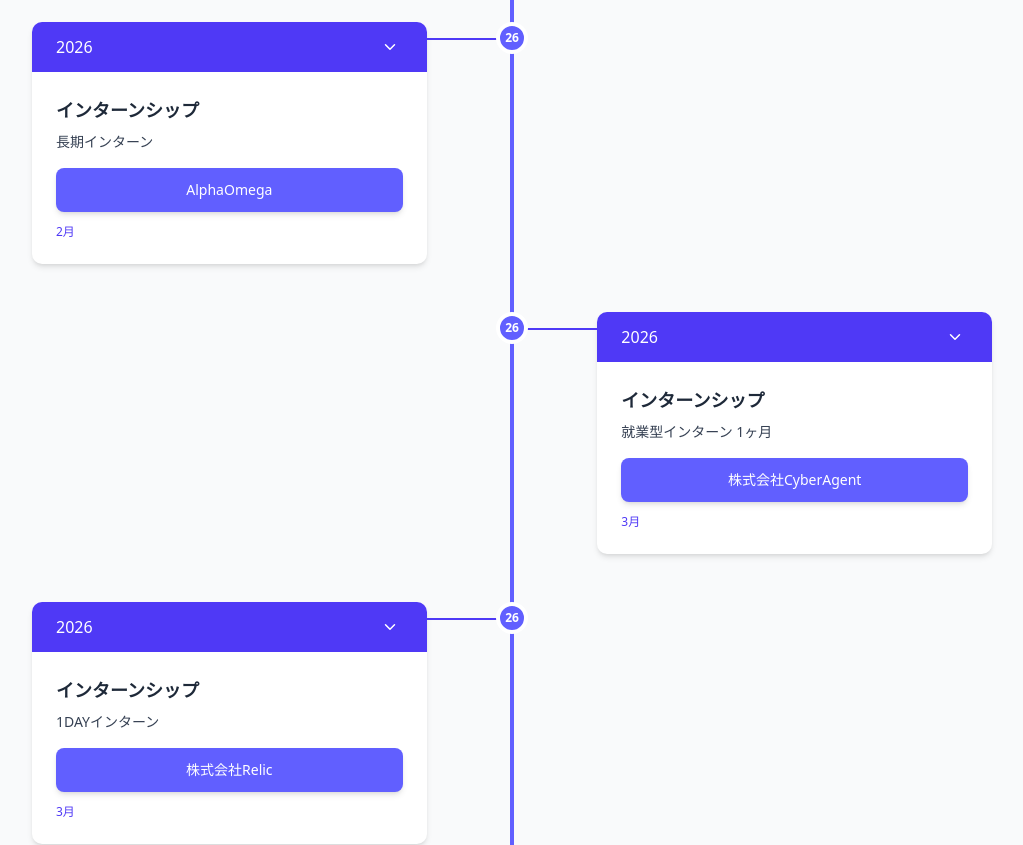
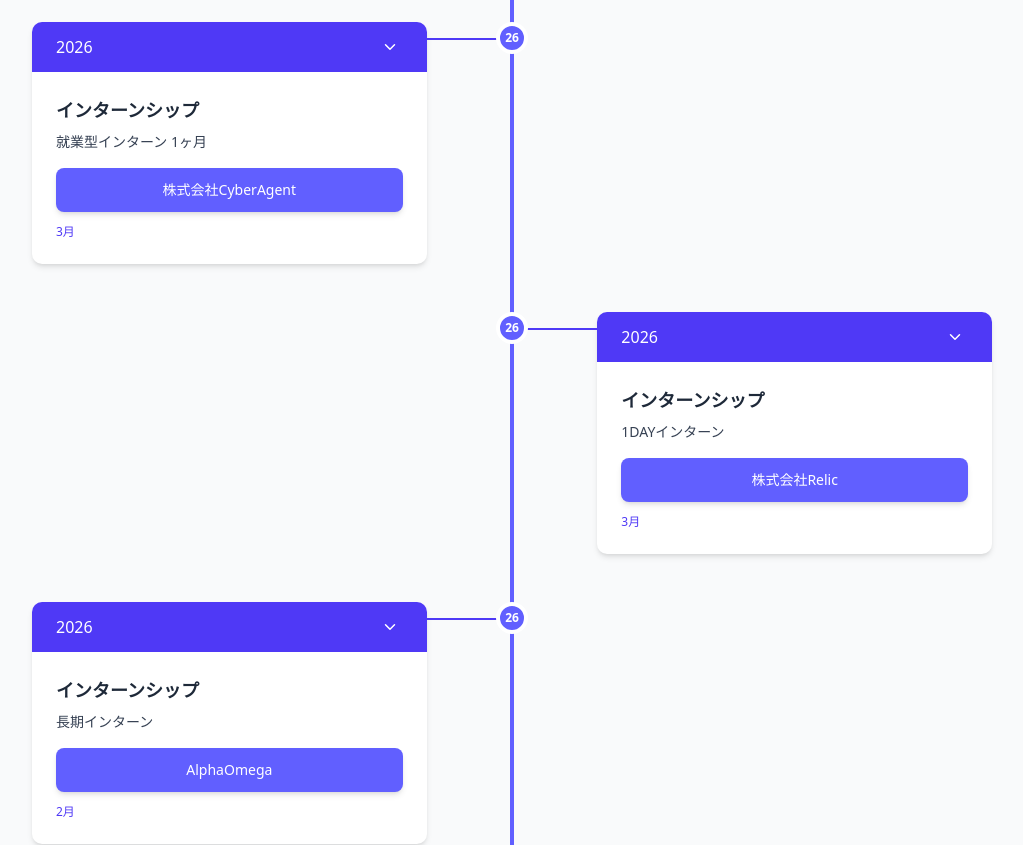
Before and after one commit to ko-tarou/my-portfolio, a Next.js app: page / in a window 1280 px wide. Shown: the part 2280-3125 px from the top of the page, without its empty margins (128-1151 px from the left). Built offline with nearby package versions, Linux system fonts and the light colour scheme.

Commit message:
fix AlphaOmegaの位置を時系列順に修正
activitiesEvents配列は降順管理のため、AlphaOmega(2026年2月)を
3月のCyberAgent/Relicの後ろに移動。

Co-Authored-By: Claude Opus 4.6 (1M context) <noreply@anthropic.com>

```diff
--- a/src/resources/timeline.ts
+++ b/src/resources/timeline.ts
@@ -26,15 +26,6 @@ export const activitiesEvents: TimelineEvent[] = [
   {
     year: "2026",
     title: "インターンシップ",
-    description: "長期インターン",
-    organization: "AlphaOmega",
-    date: "2月",
-    details: "フルTypeScriptでの開発に取り組んでいます。",
-    isExpanded: false,
-  },
-  {
-    year: "2026",
-    title: "インターンシップ",
     description: "就業型インターン 1ヶ月",
     organization: "株式会社CyberAgent",
     date: "3月",
@@ -48,6 +39,15 @@ export const activitiesEvents: TimelineEvent[] = [
     organization: "株式会社Relic",
     date: "3月",
     details: "ハッカソン型のインターンで、Boltを使った開発からTikTokへの告知動画によるマーケティングまでを1日で行いました。",
+    isExpanded: false,
+  },
+  {
+    year: "2026",
+    title: "インターンシップ",
+    description: "長期インターン",
+    organization: "AlphaOmega",
+    date: "2月",
+    details: "フルTypeScriptでの開発に取り組んでいます。",
     isExpanded: false,
   },
   {
```
